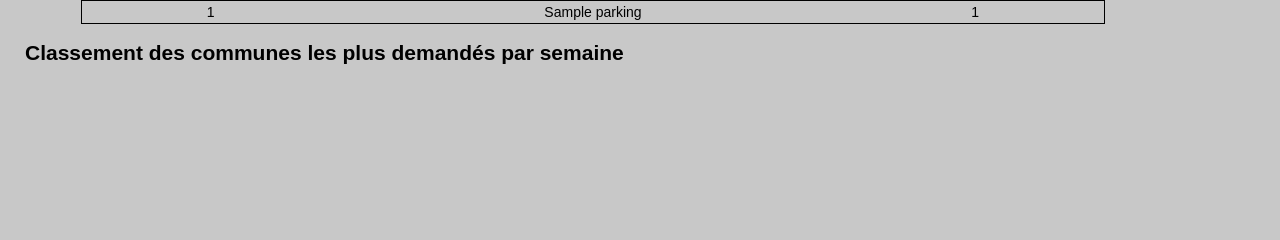
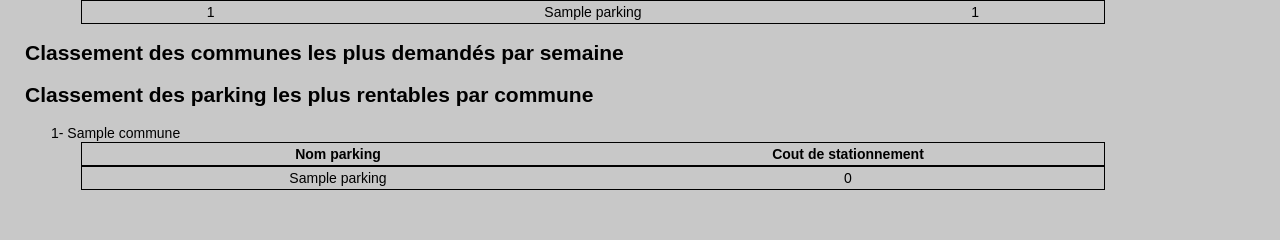
Before and after one commit to LeeMed/Parking, a PHP site: page /Statistiques.php in a window 1280 px wide. Shown: the part 451-691 px from the top of the page. Run offline with PHP 8.4, Linux system fonts and the light colour scheme; tables that the repository leaves empty hold one stand-in row (values such as "Sample post"); lists and menus that the app fills with data are empty.

Commit message:
statistique

```diff
--- a/Parking/Statistiques.php
+++ b/Parking/Statistiques.php
@@ -182,7 +182,7 @@
   limit 5;";
 $resultStat4 = $conn->query($stat4);
 
-  if($resultStat4->num_rows > 0){
+if ($resultStat4->num_rows > 0) {
 ?>
   <table style="width: 80vw; margin-left: 7vh; text-align: left; border: 1px solid black;">
     <tr>
@@ -192,7 +192,7 @@
     </tr>
   </table>
   <?php
-    while($row = $resultStat4->fetch_assoc()){
+  while ($row = $resultStat4->fetch_assoc()) {
   ?>
     <table style="width: 80vw; margin-left: 7vh; text-align: left; border: 1px solid black;">
       <tr>
@@ -203,7 +203,7 @@
     </table>
 <?php
   }
-  }else{
+} else {
   echo "stat4";
 }
 
@@ -222,7 +222,7 @@
 order by COUNT(*) desc;";
 $resultStat6 = $conn->query($stat6);
 
-if($resultStat6->num_rows > 0){
+if ($resultStat6->num_rows > 0) {
 ?>
   <table style="width: 80vw; margin-left: 7vh; text-align: left; border: 1px solid black;">
     <tr>
@@ -231,7 +231,7 @@
     </tr>
   </table>
   <?php
-  while($row = $resultStat6->fetch_assoc()){
+  while ($row = $resultStat6->fetch_assoc()) {
   ?>
     <table style="width: 80vw; margin-left: 7vh; text-align: left; border: 1px solid black;">
       <tr>
@@ -243,6 +243,54 @@
   }
 }
 
+?>
+<h2>Classement des parking les plus rentables par commune</h2>
+<?php
+
+$sql = "SELECT * FROM COMMUNE";
+$result = $conn->query($sql);
+
+if ($result->num_rows > 0) {
+  $i = 1;
+    while ($row = $result->fetch_assoc()) {
+    ?>
+
+        <div style="border: 1px solid rgb(200, 200, 200); width: 14vw; text-align: center; cursor: pointer;"><?php echo $i . "- " . $row["NOM_DE_COMMUNE"] ?></div>
+        <?php
+        $i = $i + 1;
+        $commune = $row["NOM_DE_COMMUNE"];
+        $stat5 = "SELECT NOM_PARKING, NOM_DE_COMMUNE, SUM(COUT_STAT) AS cout_stationnement
+      from (select NUMERO_IMMATRICULATION,NOM_PARKING, NOM_DE_COMMUNE, SUM(P.TARIF * TIMESTAMPDIFF(HOUR,S.DATE_STATIONNEMENT_E,S.DATE_STATIONNEMENT_S)) AS COUT_STAT
+              from STATIONNEMENT S inner join PARKING P on P.ID_PARKING = S.ID_PARKING inner join COMMUNE C on C.CODE_POSTALE = P.CODE_POSTALE
+              group by NUMERO_IMMATRICULATION,NOM_PARKING
+              ) AS T
+      group by NOM_PARKING, NOM_DE_COMMUNE
+      having NOM_DE_COMMUNE = '$commune'
+      order by SUM(COUT_STAT) desc;";
+        $resultStat5 = $conn->query($stat5);
+
+        if ($resultStat5->num_rows > 0) {
+        ?>
+          <table style="width: 80vw; margin-left: 7vh; text-align: left; border: 1px solid black;">
+            <tr>
+              <th style="width: 50%; text-align: center;">Nom parking</th>
+              <th style="width: 50%; text-align: center;">Cout de stationnement</th>
+            </tr>
+          </table>
+          <?php
+          while ($row = $resultStat5->fetch_assoc()) {
+          ?>
+            <table style="width: 80vw; margin-left: 7vh; text-align: left; border: 1px solid black;">
+              <tr>
+                <td style="width: 50%; text-align: center;"><?php echo $row["NOM_PARKING"];  ?></td>
+                <td style="width: 50%; text-align: center;"><?php echo $row["cout_stationnement"];  ?></td>
+              </tr>
+            </table>
+    <?php
+          }
+        }
+      }
+    }
 
     ?>
 
```
Lines whose indentation alone changed are shown as unchanged.
